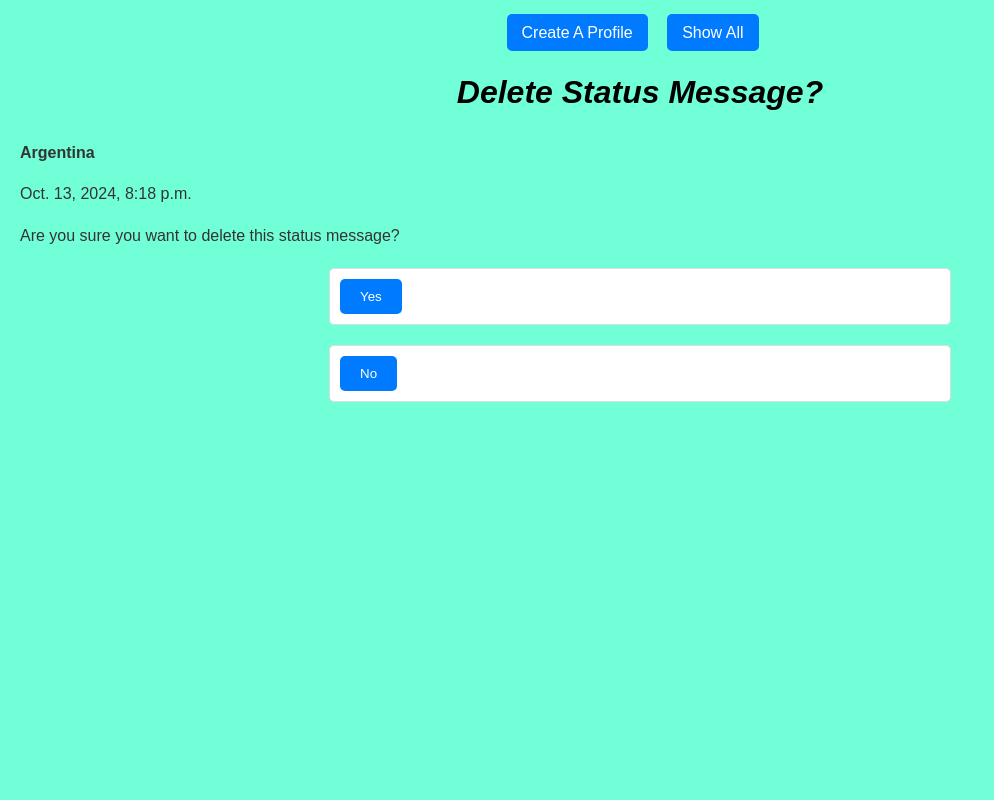
After one commit to chenyu51735/cs412, a Django app: page /mini_fb/status/1/delete in a window 1280 px wide. The commit adds this page. Shown: the whole page, without its empty margins (0-994 px from the left). Run offline with Django 5.2, Linux system fonts and the light colour scheme; data comes from the database, SQL or seed files in the repository; both versions use the stored data as it was after the commit.

Commit message:
add delete function

```diff
--- a/mini_fb/templates/mini_fb/base.html
+++ b/mini_fb/templates/mini_fb/base.html
@@ -2,7 +2,7 @@
 <html>
     <head>
         <title>Our Mini FB</title>
-        <link rel="stylesheet" href="{% static 'styles-mini_fb.css' %}">
+        <link rel="stylesheet" href="{% static 'styles_mini_fb.css' %}">
     </head>
 
     <body>
--- /dev/null
+++ b/mini_fb/templates/mini_fb/delete_status_form.html
@@ -0,0 +1,23 @@
+{% extends 'mini_fb/base.html' %}
+
+{% block content %}
+<h1>Delete Status Message?</h1>
+
+<div>
+    <p><strong>{{ status.message }}</strong></p>
+    {% for img in status.get_images %}
+    <img src='{{img.image_file.url}}' alt='{{img.image_file.url}}'>
+    {% endfor %}
+    <p>{{ status.timestamp }}</p>
+</div>
+
+<p>Are you sure you want to delete this status message?</p>
+
+<form method="POST" action="">
+    {% csrf_token %}
+    <button type="submit">Yes</button>
+</form>
+<form method="GET" action="{% url 'profile' status.profile.pk %}">
+    <button type="submit">No</button>
+</form>
+{% endblock %}
--- a/mini_fb/urls.py
+++ b/mini_fb/urls.py
@@ -12,4 +12,5 @@ urlpatterns = [
     path(r'create_profile', views.CreateProfileView.as_view(), name='create_profile'),
     path(r'profile/<int:pk>/create_status', views.CreateStatusMessageView.as_view(), name='create_status'),
     path(r'profile/<int:pk>/update', views.UpdateProfileView.as_view(), name='update_profile'),
+    path(r'status/<int:pk>/delete', views.DeleteStatusMessageView.as_view(), name='delete_status'),
 ]
--- a/mini_fb/views.py
+++ b/mini_fb/views.py
@@ -1,7 +1,7 @@
 from django.shortcuts import render
 # Create your views here.
 from django.views.generic import ListView
-from django.views.generic import DetailView, CreateView, UpdateView
+from django.views.generic import DetailView, CreateView, UpdateView, DeleteView
 from .models import *
 from .forms import *
 from typing import Any
@@ -52,8 +52,8 @@ class CreateStatusMessageView(CreateView):
             image = Image(
             image_file=file,
             status_message=sm
-        )
-        image.save()
+            )
+            image.save()
         # delegate work to superclass version of this method
 
         return super().form_valid(form)
@@ -62,10 +62,18 @@ class CreateStatusMessageView(CreateView):
         '''Return the URL to redirect to on success.'''
 
         profile = Profile.objects.get(pk=self.kwargs['pk'])
-        return reverse('show_profile', kwargs={'pk':profile.pk})
+        return reverse('profile', kwargs={'pk':profile.pk})
 
 
 class UpdateProfileView(UpdateView):
     model = Profile
     form_class = UpdateProfileForm
     template_name = 'mini_fb/update_profile_form.html'
+
+class DeleteStatusMessageView(DeleteView):
+    model = StatusMessage
+    template_name = 'mini_fb/delete_status_form.html'
+    context_object_name = 'status'
+    def get_success_url(self):
+        profile = self.object.profile.pk
+        return reverse('profile', kwargs={'pk':profile})
--- /dev/null
+++ b/static/styles_mini_fb.css
@@ -0,0 +1,223 @@
+/* General Styling */
+body {
+    font-family: Arial, sans-serif;
+    line-height: 1.6;
+    background-color: #71ffd8;
+    color: #333;
+    padding: 20px;
+    margin: 0;
+}
+
+h1 {
+    font-style: italic;
+    text-align: center;
+    color: black;
+}
+
+h2 {
+    font-size: 1.8em;
+    margin-top: 20px;
+    color: #444;
+}
+
+/* Navigation Styling */
+nav ul {
+    padding: 0;
+    margin: 0;
+    list-style-type: none;
+    text-align: center;
+}
+
+nav li {
+    display: inline;
+    margin-right: 15px;
+}
+
+nav a {
+    text-decoration: none;
+    color: white;
+    background-color: #007bff;
+    padding: 10px 15px;
+    border-radius: 5px;
+}
+
+nav a:hover {
+    background-color: #0056b3;
+}
+
+/* Profile Container */
+.profile-container {
+    display: flex;
+    flex-direction: column;
+    gap: 20px;
+    margin: 20px 0;
+}
+
+/* Profile Details Styling */
+.profile-details {
+    background-color: white;
+    padding: 20px;
+    border-radius: 8px;
+    box-shadow: 0 4px 6px rgba(0, 0, 0, 0.1);
+    display: flex;
+    flex-direction: column;
+    align-items: center;
+    text-align: center;
+}
+
+.profile-details img {
+    width: 150px;
+    height: 150px;
+    border-radius: 50%;
+    margin-bottom: 15px;
+    border: 2px solid #333;
+}
+
+.profile-actions {
+    margin-top: 15px;
+}
+
+.profile-actions a {
+    text-decoration: none;
+    color: #007bff;
+    margin: 0 10px;
+}
+
+.profile-actions a:hover {
+    text-decoration: underline;
+}
+
+/* Status Messages Styling */
+.status-messages {
+    background-color: white;
+    padding: 20px;
+    border-radius: 8px;
+    box-shadow: 0 4px 6px rgba(0, 0, 0, 0.1);
+}
+
+.status-message {
+    margin-bottom: 20px;
+    border-bottom: 1px solid #ddd;
+    padding-bottom: 15px;
+}
+
+.status-message img {
+    max-width: 100%;
+    height: auto;
+    border-radius: 8px;
+    margin-top: 10px;
+}
+
+/* Form Styling */
+form {
+    margin: 20px;
+    padding: 10px;
+    background-color: #fff;
+    border: 1px solid #ddd;
+    border-radius: 5px;
+    max-width: 600px;
+    margin-left: auto;
+    margin-right: auto;
+}
+
+form div {
+    margin-bottom: 15px;
+}
+
+label {
+    font-weight: bold;
+    display: block;
+    margin-bottom: 5px;
+}
+
+input[type="text"], input[type="file"], textarea {
+    width: 100%;
+    padding: 10px;
+    border: 1px solid #ccc;
+    border-radius: 5px;
+}
+
+button, input[type="submit"] {
+    padding: 10px 20px;
+    background-color: #007bff;
+    border: none;
+    border-radius: 5px;
+    color: white;
+    cursor: pointer;
+    transition: background-color 0.3s ease;
+}
+
+button:hover, input[type="submit"]:hover {
+    background-color: #0056b3;
+}
+
+/* Image Styling */
+img {
+    max-width: 100%;
+    height: auto;
+    border-radius: 8px;
+}
+
+/* Grid Layout for Profile Overview Pages */
+.grid-container {
+    display: grid;
+    grid-template-columns: repeat(auto-fill, minmax(250px, 1fr));
+    gap: 20px;
+    margin: 20px 0;
+    padding: 20px;
+}
+
+article {
+    background-color: white;
+    padding: 20px;
+    border-radius: 8px;
+    box-shadow: 0 4px 6px rgba(0, 0, 0, 0.1);
+    display: flex;
+    flex-direction: column;
+    align-items: center;
+    text-align: center;
+    transition: box-shadow 0.3s ease;
+}
+
+article:hover {
+    box-shadow: 0 6px 8px rgba(0, 0, 0, 0.2);
+}
+
+article img {
+    width: 100%;
+    height: auto;
+    border-radius: 50%;
+    margin-bottom: 15px;
+    border: 2px solid #333;
+}
+
+/* Featured Article Styling */
+article.featured {
+    grid-column: span 3;
+    display: grid;
+    grid-template-columns: 1fr 1fr;
+    gap: 20px;
+    align-items: center;
+    border-bottom: 1px solid #bbc7c7;
+    padding-bottom: 40px;
+}
+
+/* Responsive Design */
+@media (max-width: 600px) {
+    .grid-container {
+        grid-template-columns: 1fr;
+    }
+
+    .profile-details, .status-messages, article {
+        padding: 15px;
+    }
+
+    .profile-details img {
+        width: 100px;
+        height: 100px;
+    }
+
+    article h2 {
+        font-size: 1em;
+    }
+}
```
Also changed, not shown: mini_fb/templates/mini_fb/show_profile.html (+9 -4 lines), static/styles-mini_fb.css (deleted, +0 -87 lines), blog/templates/blog/show_all.html (line endings or trailing spaces), db.sqlite3, media/download.jpeg (added), 3 other files.
